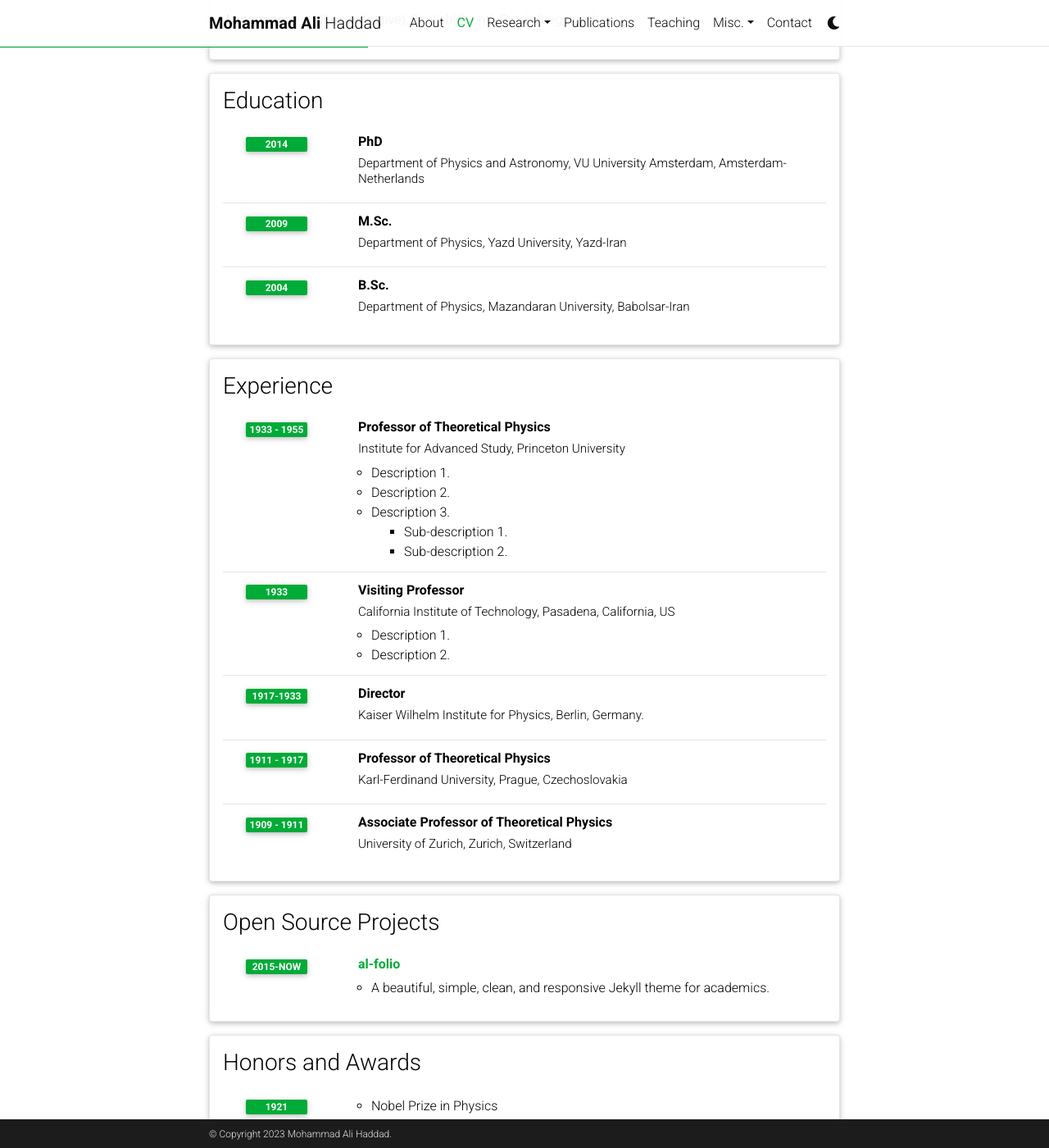
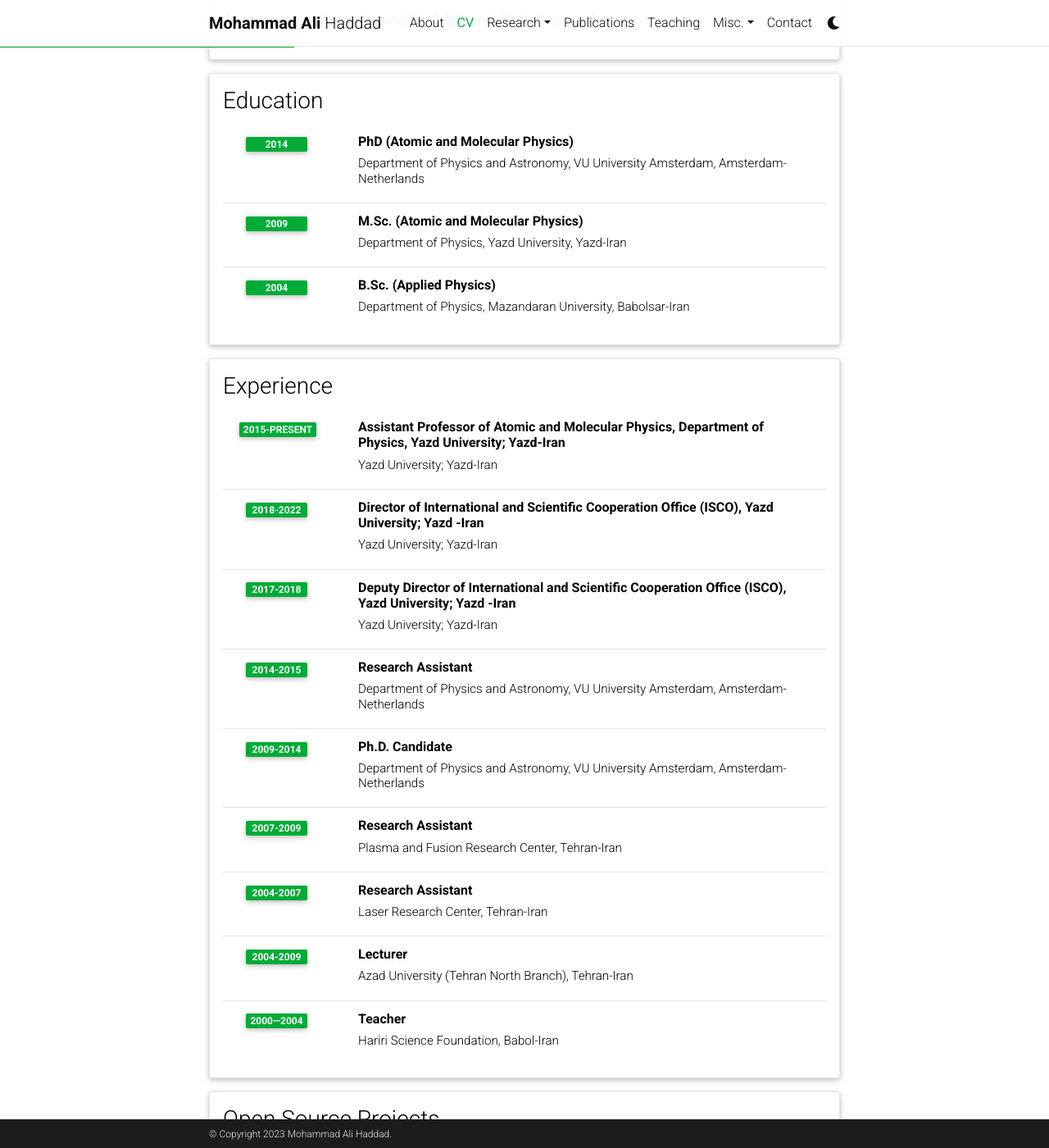
Before and after one commit to ma-haddad/ma-haddad.github.io, a Jekyll site: the page built from _pages/cv.md, in a window 1280 px wide and 1400 px high, scrolled down 336 px. Shown: the whole window at 82% size. Built offline with Jekyll 4.4.1, drawn with Linux system fonts in a browser that asks for light colours; comment, search, counter and statistics services are not loaded; a style sheet for code colours, icons or effects is not loaded.

Commit message:
Update cv.yml

```diff
--- a/_data/cv.yml
+++ b/_data/cv.yml
@@ -13,48 +13,47 @@
 - title: Education
   type: time_table
   contents:
-    - title: PhD
+    - title: PhD (Atomic and Molecular Physics)
       institution: Department of Physics and Astronomy, VU University Amsterdam, Amsterdam-Netherlands
       year: 2014
-    - title: M.Sc.
+    - title: M.Sc. (Atomic and Molecular Physics)
       institution: Department of Physics, Yazd University, Yazd-Iran
       year: 2009
-    - title: B.Sc.
+    - title: B.Sc. (Applied Physics)
       institution: Department of Physics, Mazandaran University, Babolsar-Iran
       year: 2004
 
 - title: Experience
   type: time_table
   contents:
-    - title: Professor of Theoretical Physics
-      institution: Institute for Advanced Study, Princeton University
-      year: 1933 - 1955
-      description:
-        - Description 1.
-        - Description 2.
-        - title: Description 3.
-          contents:
-            - Sub-description 1.
-            - Sub-description 2.
-    - title: Visiting Professor
-      institution: California Institute of Technology, Pasadena, California, US
-      year: 1933
-      description:
-        - Description 1.
-        - Description 2.
+    - title: Assistant Professor of Atomic and Molecular Physics, Department of Physics, Yazd University; Yazd-Iran
+      institution: Yazd University; Yazd-Iran
+      year: 2015-Present
+    - title: Director of International and Scientific Cooperation Office (ISCO), Yazd University; Yazd -Iran
+      institution: Yazd University; Yazd-Iran
+      year: 2018-2022
+    - title: Deputy Director of International and Scientific Cooperation Office (ISCO), Yazd University; Yazd -Iran
+      institution: Yazd University; Yazd-Iran
+      year: 2017-2018
+    - title: Research Assistant
+      institution: Department of Physics and Astronomy, VU University Amsterdam, Amsterdam-Netherlands
+      year: 2014-2015
+    - title: Ph.D. Candidate
+      institution: Department of Physics and Astronomy, VU University Amsterdam, Amsterdam-Netherlands
+      year: 2009-2014
+    - title: Research Assistant
+      institution: Plasma and Fusion Research Center, Tehran-Iran
+      year: 2007-2009
+    - title: Research Assistant
+      institution: Laser Research Center, Tehran-Iran
+      year: 2004-2007
+    - title: Lecturer
+      institution: Azad University (Tehran North Branch), Tehran-Iran
+      year: 2004-2009
+    - title: Teacher
+      institution: Hariri Science Foundation, Babol-Iran
+      year: 2000—2004
 
-    - title: Director
-      institution: Kaiser Wilhelm Institute for Physics, Berlin, Germany.
-      year: 1917-1933
-
-    - title: Professor of Theoretical Physics
-      institution: Karl-Ferdinand University, Prague, Czechoslovakia
-      year: 1911 - 1917
-      description:
-
-    - title: Associate Professor of Theoretical Physics
-      institution: University of Zurich, Zurich, Switzerland
-      year: 1909 - 1911
 
 - title: Open Source Projects
   type: time_table
```
